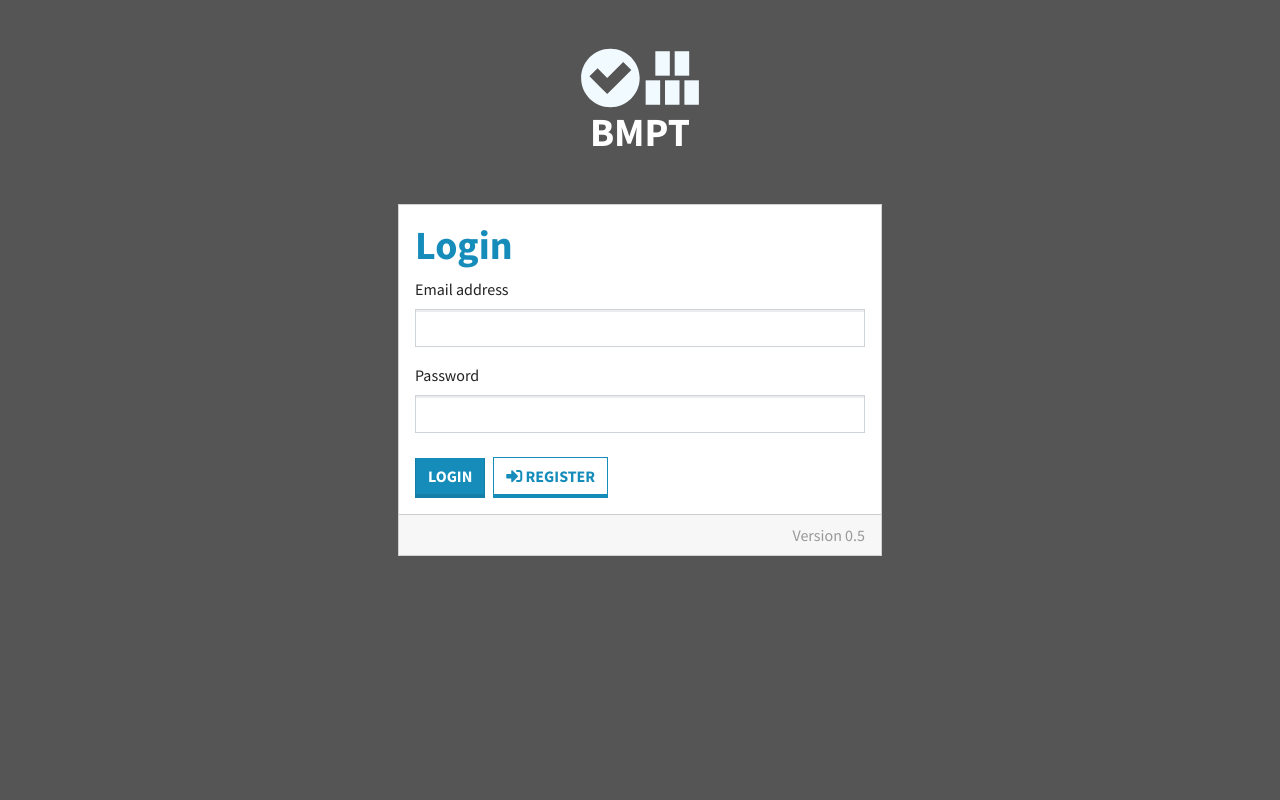
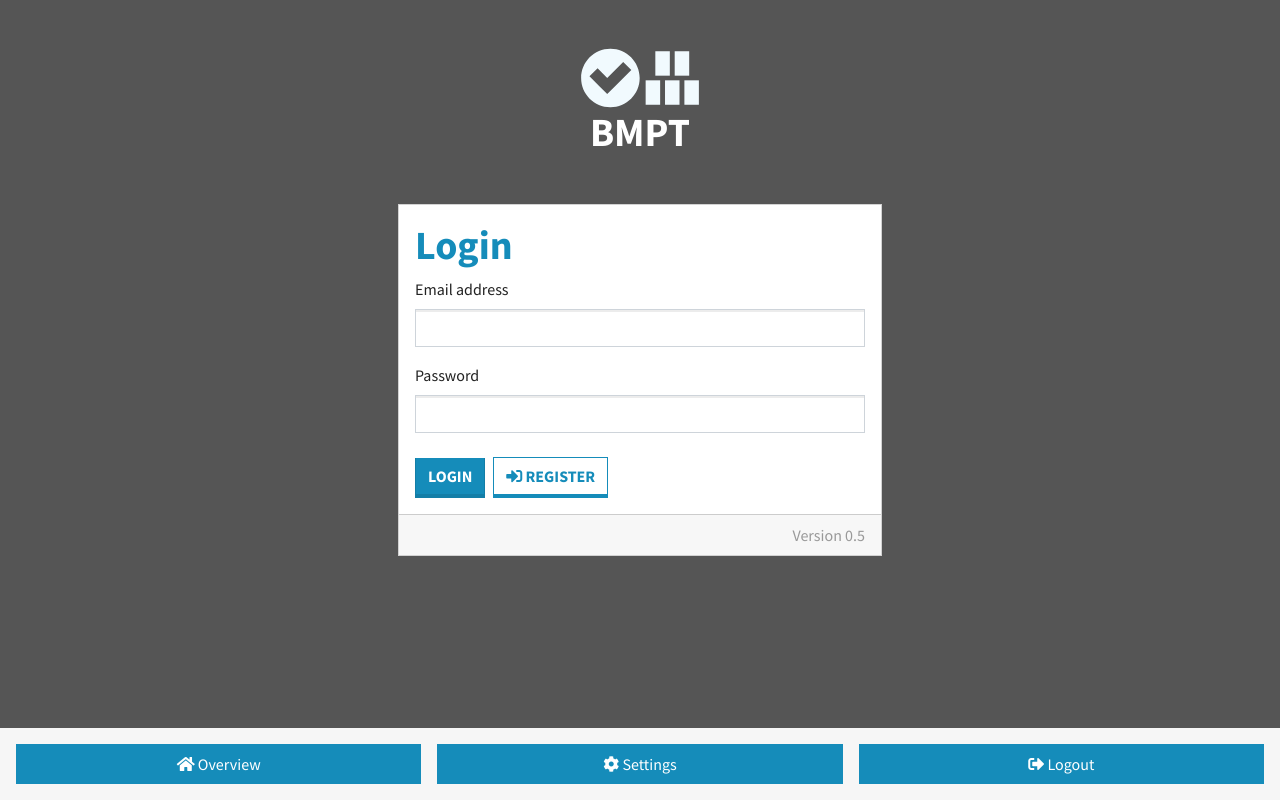
Before and after one commit to benjaboyy/beatmania-app-structure, a Vue app: page /login in a window 1280 px wide. Built offline with nearby package versions, Linux system fonts and the light colour scheme; some icons are missing.

Commit message:
test new UI

```diff
--- a/src/App.vue
+++ b/src/App.vue
@@ -4,6 +4,17 @@
       <h2>Loading...</h2>
   </div>
   <router-view v-if="isLoaded" @loaded="loaded" @data="dataGetter"></router-view>
+  <ul class="nav nav-pills nav-justified position-fixed bottom-0 w-100 bg-light p-3">
+    <li class="nav-item">
+      <router-link to="/" class="nav-link active" href="#" type="button" role="button"><i class="fa fa-home"></i> Overview</router-link>
+    </li>
+    <li class="nav-item mx-3">
+      <router-link to="/settings" class="nav-link active" href="#" type="button" role="button"><i class="fa fa-cog"></i> Settings</router-link>
+    </li>
+    <li class="nav-item">
+      <a @click="logout" class="nav-link active"><i class="fa fa-sign-out-alt"></i> Logout</a>
+    </li>
+  </ul>
 </template>
 
 <script>
--- a/src/components/UI/HeaderApp.vue
+++ b/src/components/UI/HeaderApp.vue
@@ -5,9 +5,9 @@
         <img src="../../assets/svg/logo.svg" width="60" height="30" class="d-inline-block align-top" alt="">
       </router-link>
       <div class="d-flex">
-        <router-link to="/" class="btn btn-light border-primary" href="#" type="button" role="button"><i class="fa fa-home"></i></router-link>
-        <router-link to="/settings" class="btn btn-light border-primary ms-2" href="#" type="button" role="button"><i class="fa fa-cog"></i></router-link>
-        <button @click="logout" class="btn btn-light border-primary ms-2"><i class="fa fa-sign-out-alt"></i></button>
+<!--        <router-link to="/" class="btn btn-light border-primary" href="#" type="button" role="button"><i class="fa fa-home"></i></router-link>-->
+<!--        <router-link to="/settings" class="btn btn-light border-primary ms-2" href="#" type="button" role="button"><i class="fa fa-cog"></i></router-link>-->
+<!--        <button @click="logout" class="btn btn-light border-primary ms-2"><i class="fa fa-sign-out-alt"></i></button>-->
       </div>
     </div>
   </nav>
```
